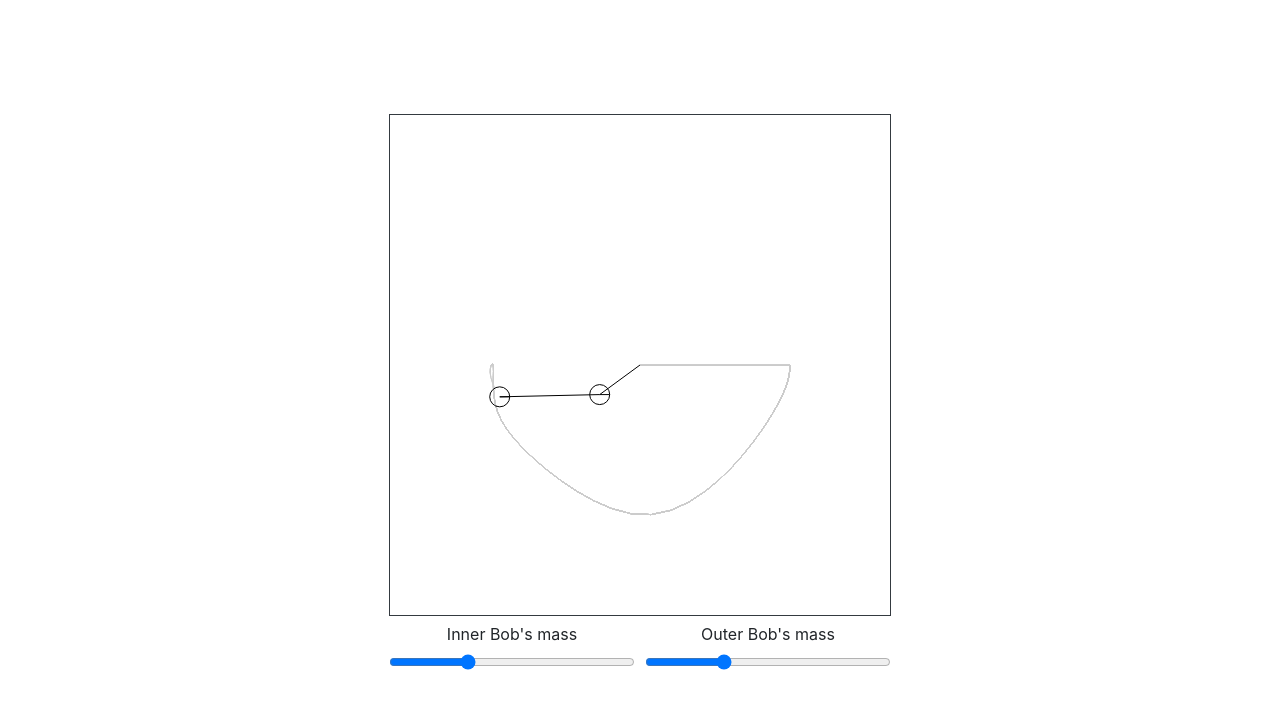
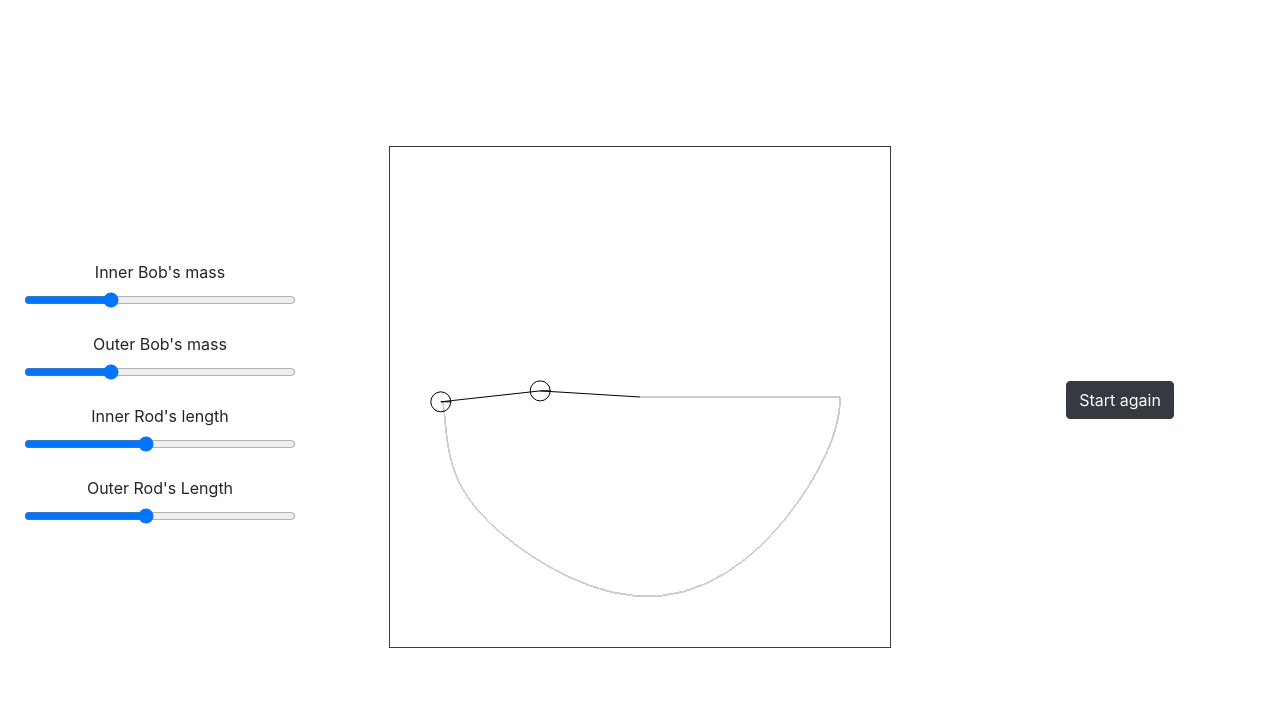
Before and after one commit to michelepapucci/double-pendulum, a plain HTML site: page index.html in a window 1280 px wide. Drawn offline with nearby package versions, Linux system fonts and the light colour scheme; animation ran at ten frames a second.

Commit message:
added-more-gui-params

```diff
--- a/index.html
+++ b/index.html
@@ -12,22 +12,29 @@
     <script src="js/pendulum.js"></script>
 </head>
 <body class="h-100 d-flex">
-<div class="mx-auto my-auto">
-    <canvas width="500" height="500" id="mainCanvas" class="border border-dark"></canvas>
-    <div>
+    <div class="row no-gutters w-100">
+        <div class="col-3 my-auto px-4">
             <form>
                 <div class="form-row d-flex text-center">
-                <div class="form-group col-6 d-flex flex-column">
+                    <div class="form-group col d-flex flex-column">
                         <label for="bob1_m">Inner Bob's mass</label>
-                    <input type="range" id="bob1_m" min="1" max="30" step="0.1" value="10">
-                </div>
-                <div class="form-group col-6 d-flex flex-column">
+                        <input type="range" id="bob1_m" min="1" max="30" step="0.1" value="10" class="mb-4">
                         <label for="bob2_m">Outer Bob's mass</label>
-                    <input type="range" id="bob2_m" min="1" max="30" step="0.1" value="10">
+                        <input type="range" id="bob2_m" min="1" max="30" step="0.1" value="10" class="mb-4">
+                        <label for="rod1_l">Inner Rod's length</label>
+                        <input type="range" id="rod1_l" min="20" max="200" step="1" value="100" class="mb-4">
+                        <label for="rod2_l">Outer Rod's Length</label>
+                        <input type="range" id="rod2_l" min="20" max="200" step="1" value="100">
                     </div>
                 </div>
             </form>
         </div>
+        <div class="col-6 my-auto px-2 text-center">
+            <canvas width="500" height="500" id="mainCanvas" class="border border-dark"></canvas>
+        </div>
+        <div class="col-3 my-auto text-center">
+            <span id = "reset" class="btn btn-dark">Start again</span>
+        </div>
     </div>
 </body>
 </html>
--- a/js/pendulum.js
+++ b/js/pendulum.js
@@ -1,4 +1,8 @@
 $(function () {
+    $("#reset").on('click', function(){
+        init_bobs();
+    });
+
     const PATH_LENGTH_ON_SCREEN = 50;
     const DAMPENING = 0.999;
 
@@ -12,21 +16,21 @@ $(function () {
     context.translate(offsetX, offsetY);
 
     //Length of the two rods
-    let rod1_l = 50;
-    let rod_l2 = 100;
+    let rod1_l;
+    let rod2_l;
 
     //Mass of the two bobs
-    let bob1_m = 20 ;
-    let bob2_m = 10;
+    let bob1_m;
+    let bob2_m;
 
     //Amplitudes, angular velocity and angular acceleration of the two bobs
     //TODO: maybe objectify bobs?
-    let bob1_x = Math.PI / 2;
-    let bob2_x = Math.PI / 2;
-    let bob1_a_vel = 0;
-    let bob2_a_vel = 0;
-    let bob1_a_acc = 0;
-    let bob2_a_acc = 0;
+    let bob1_x;
+    let bob2_x;
+    let bob1_a_vel;
+    let bob2_a_vel;
+    let bob1_a_acc;
+    let bob2_a_acc;
     let p_bob2_x = 0;
     let p_bob2_y = 0;
 
@@ -47,25 +51,34 @@ $(function () {
     let x2 = 0;
     let y2 = 0;
 
+    function init_bobs() {
+        bob1_x = Math.PI / 2;
+        bob2_x = Math.PI / 2;
+        bob1_a_vel = 0;
+        bob2_a_vel = 0;
+        bob1_a_acc = 0;
+        bob2_a_acc = 0;
+    }
+
     function calc() {
         //calculate physics stuff i don't understand to update the amplitude
         let numerator = (-g * (2 * bob1_m + bob2_m) * Math.sin(bob1_x)) +
             (-bob2_m * g * Math.sin(bob1_x - 2 * bob2_x)) +
-            (-2 * Math.sin(bob1_x - bob2_x) * bob2_m) * (Math.pow(bob2_a_vel,2)* rod_l2 + Math.pow(bob1_a_vel,2) * rod1_l * Math.cos(bob1_x - bob2_x));
+            (-2 * Math.sin(bob1_x - bob2_x) * bob2_m) * (Math.pow(bob2_a_vel,2)* rod2_l + Math.pow(bob1_a_vel,2) * rod1_l * Math.cos(bob1_x - bob2_x));
         let denominator = rod1_l * (2 * bob1_m + bob2_m - bob2_m * Math.cos(2 * bob1_x - 2 * bob2_x));
         bob1_a_acc = numerator / denominator;
 
         numerator = (2 * Math.sin(bob1_x - bob2_x)) * ((Math.pow(bob1_a_vel,2) * rod1_l * (bob1_m + bob2_m)) +
-            (g * (bob1_m + bob2_m) * Math.cos(bob1_x)) + (Math.pow(bob2_a_vel,2) * rod_l2 * bob2_m * Math.cos(bob1_x - bob2_x)));
-        denominator = rod_l2 * (2 * bob1_m + bob2_m - bob2_m * Math.cos(2 * bob1_x - 2 * bob2_x));
+            (g * (bob1_m + bob2_m) * Math.cos(bob1_x)) + (Math.pow(bob2_a_vel,2) * rod2_l * bob2_m * Math.cos(bob1_x - bob2_x)));
+        denominator = rod2_l * (2 * bob1_m + bob2_m - bob2_m * Math.cos(2 * bob1_x - 2 * bob2_x));
         bob2_a_acc = numerator / denominator;
 
         //Calculate the current position of the bobs based on the amplitudes
         x1 = rod1_l * Math.sin(bob1_x);
         y1 = rod1_l * Math.cos(bob1_x);
 
-        x2 = x1 + rod_l2 * Math.sin(bob2_x);
-        y2 = y1 + rod_l2 * Math.cos(bob2_x);
+        x2 = x1 + rod2_l * Math.sin(bob2_x);
+        y2 = y1 + rod2_l * Math.cos(bob2_x);
     }
 
     function update(){
@@ -101,6 +114,8 @@ $(function () {
 
         bob1_m = parseFloat($("#bob1_m").val());
         bob2_m = parseFloat($("#bob2_m").val());
+        rod1_l = parseFloat($("#rod1_l").val());
+        rod2_l = parseFloat($("#rod2_l").val());
 
         calc();
 
@@ -130,6 +145,7 @@ $(function () {
         window.requestAnimationFrame(draw);
     }
 
+    init_bobs();
     window.requestAnimationFrame(draw);
 
 });
```
Lines whose indentation alone changed are shown as unchanged.
